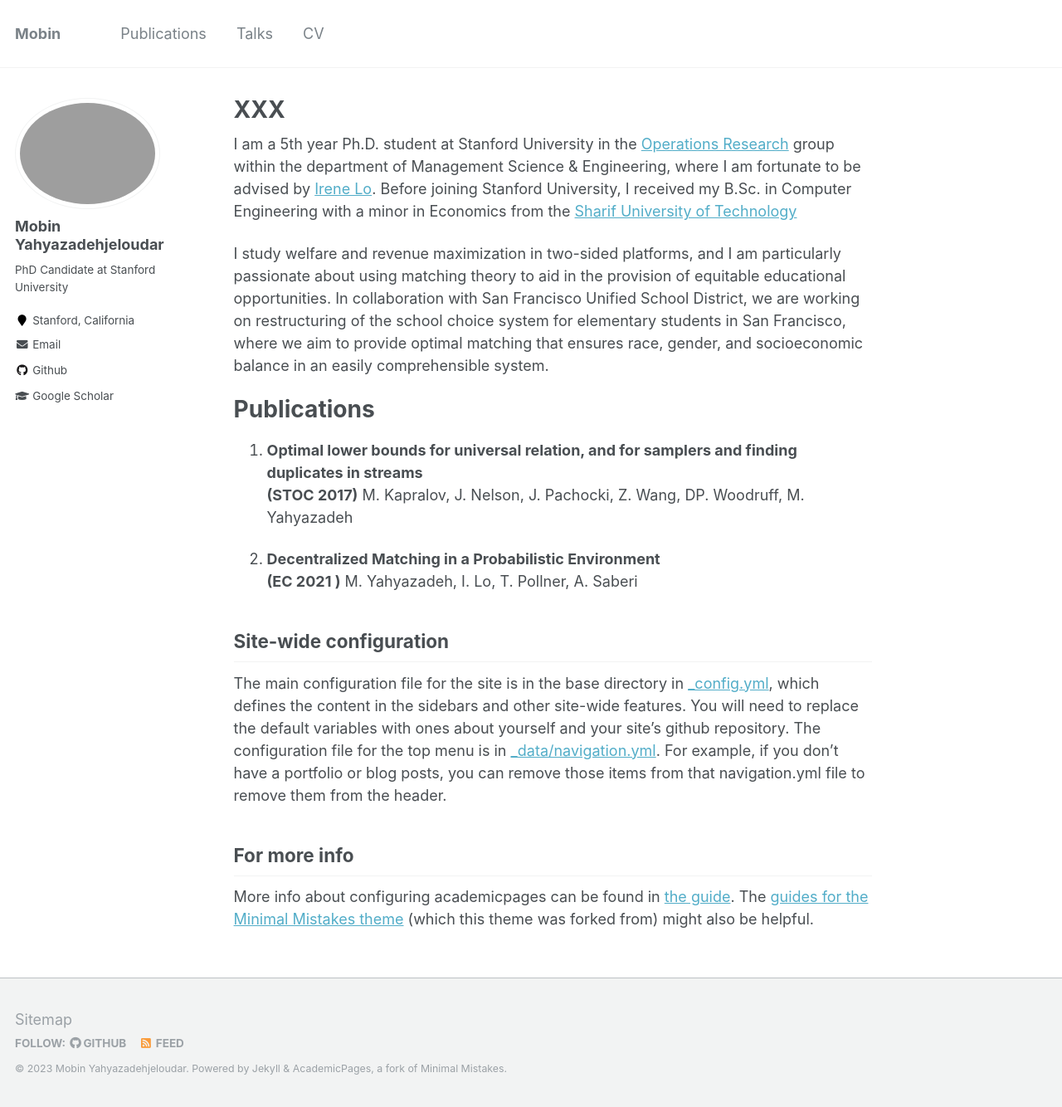
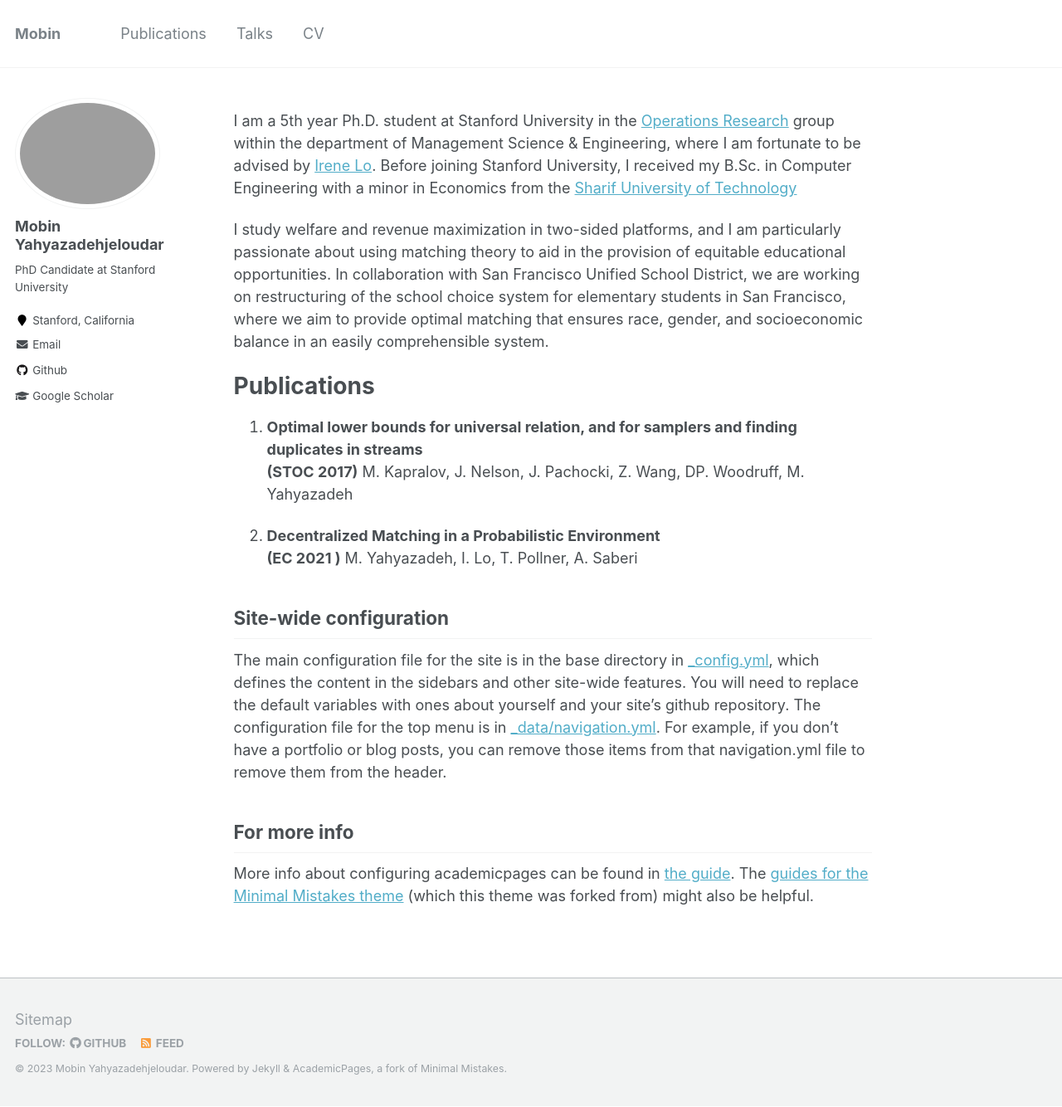
Before and after one commit to mobinyahya/mobinyahya.github.io, a Jekyll site: the page built from _pages/about.md, in a window 1280 px wide and 1334 px high. Shown: the whole window at 83% size. Built offline with Jekyll 4.4.1, drawn with Linux system fonts in a browser that asks for light colours.

Commit message:
about me

```diff
--- a/_config.yml
+++ b/_config.yml
@@ -11,8 +11,8 @@ title                    : "Mobin"
 title_separator          : "-"
 name                     : &name "Mobin Yahyazadehjeloudar"
 description              : &description "personal description"
-url                      : https://mobinyahya.github.io/ # the base hostname & protocol for your site e.g. "https://mmistakes.github.io"
-baseurl                  : "" # the subpath of your site, e.g. "/blog"
+#url                      : https://mobinyahya.github.io/ # the base hostname & protocol for your site e.g. "https://mmistakes.github.io"
+#baseurl                  : "" # the subpath of your site, e.g. "/blog"
 #repository               : "academicpages/academicpages.github.io"
 repository               : "https://mobinyahya.github.io/"
 teaser                   :  # filename of teaser fallback teaser image placed in /images/, .e.g. "500x300.png"
--- a/_data/navigation.yml
+++ b/_data/navigation.yml
@@ -16,7 +16,8 @@ main:
 #    url: /year-archive/
 
   - title: "CV"
-    url: /cv/
+#    url: /cv/
+    url: 'http://academicpages.github.io/files/paper1.pdf'
 
 #  - title: "Guide"
 #    url: /markdown/
--- a/_pages/about.md
+++ b/_pages/about.md
@@ -1,6 +1,6 @@
 ---
 permalink: /
-title: "XXX"
+title: ""
 excerpt: "About me"
 author_profile: true
 redirect_from:
```
Also changed, not shown: 1 other file.
